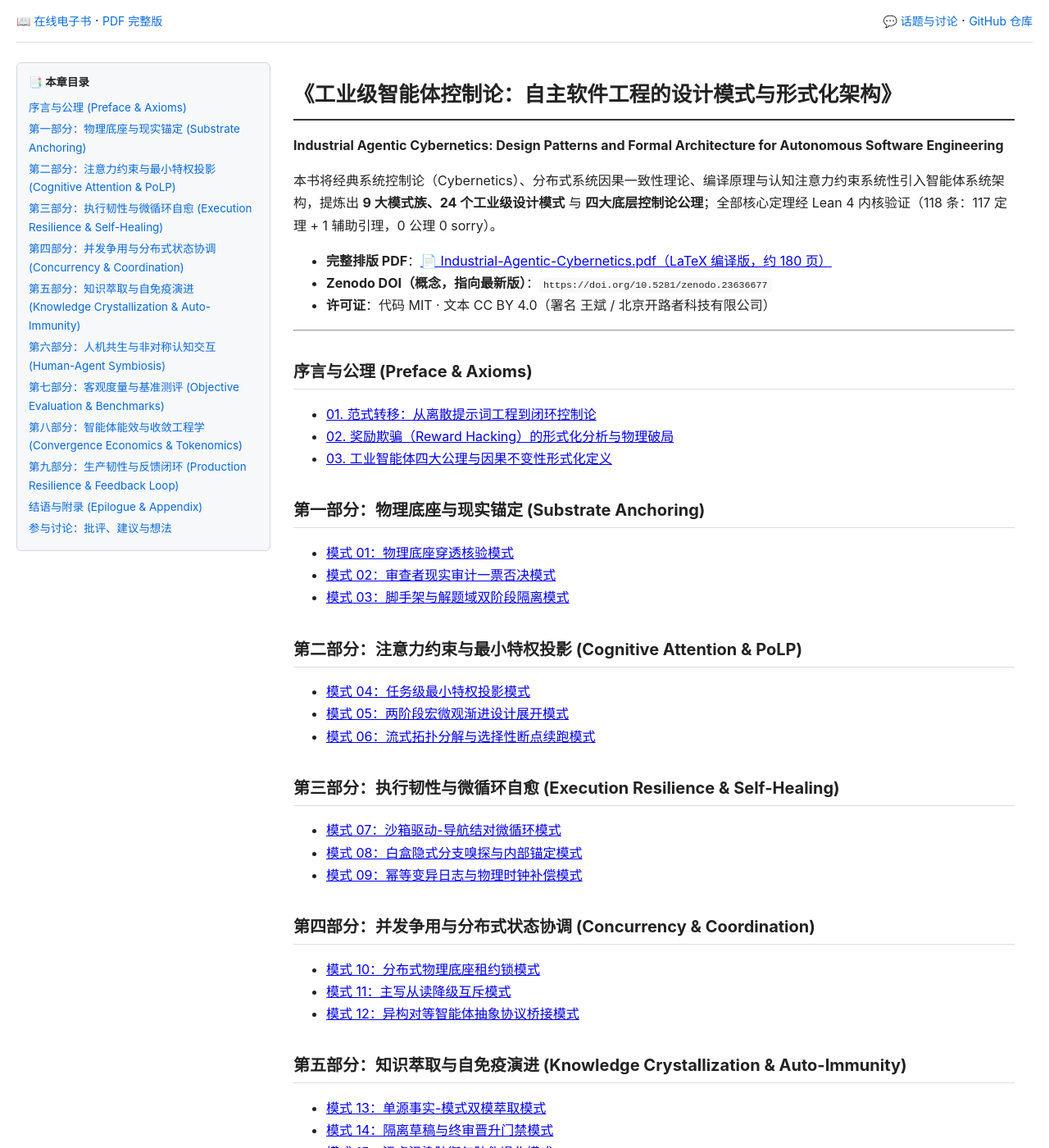
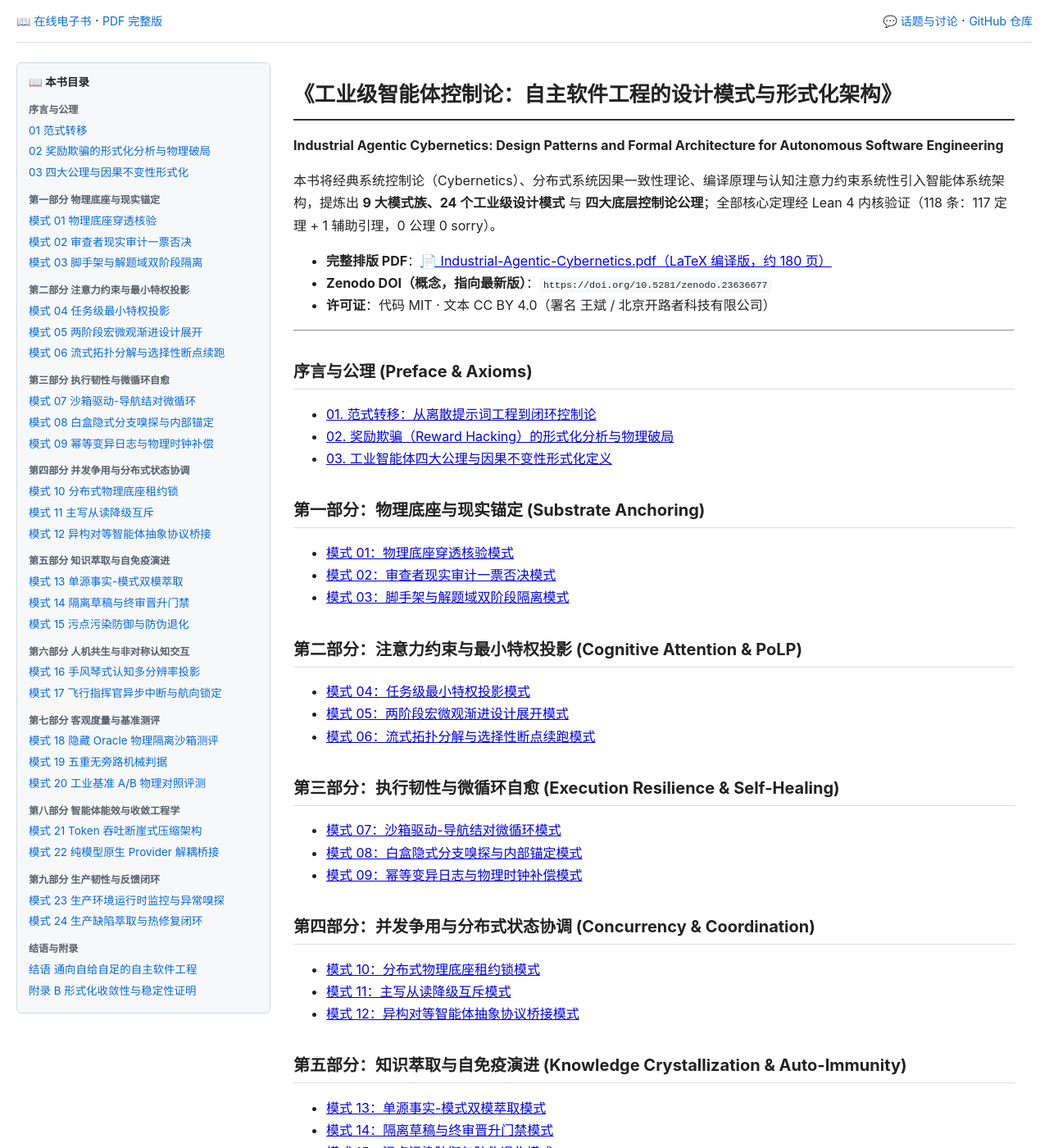
Before and after one commit to dpsnet/industrial-agentic-cybernetics, a Jekyll site: the page built from docs/index.md, in a window 1280 px wide and 1400 px high. Shown: the whole window at 82% size. Built offline with Jekyll 4.4.1, drawn with Linux system fonts in a browser that asks for light colours.

Commit message:
侧边目录升级为整本书目录树（序言+9部分24模式+结语附录，细到章节），当前章高亮并展开小节（细到h5）

```diff
--- a/docs/_layouts/default.html
+++ b/docs/_layouts/default.html
@@ -26,37 +26,95 @@ window.addEventListener('load', function () {
 window.addEventListener('load', function () {
   var main = document.querySelector('main');
   var side = document.getElementById('toc-side');
-  if (!main || !side) return;
+  if (!side) return;
+  function esc(s) { return s.replace(/&/g, '&amp;').replace(/</g, '&lt;').replace(/>/g, '&gt;'); }
+  var BASE = '{{ site.baseurl }}';
+  var BOOK = [
+    { part: '序言与公理', chapters: [
+      { t: '01 范式转移', u: 'preface/01-paradigm-shift.html' },
+      { t: '02 奖励欺骗的形式化分析与物理破局', u: 'preface/02-compliance-theater.html' },
+      { t: '03 四大公理与因果不变性形式化', u: 'preface/03-axioms-and-invariance.html' } ] },
+    { part: '第一部分 物理底座与现实锚定', chapters: [
+      { t: '模式 01 物理底座穿透核验', u: 'part1-substrate-anchoring/pattern-01-substrate-penetration.html' },
+      { t: '模式 02 审查者现实审计一票否决', u: 'part1-substrate-anchoring/pattern-02-reality-audit-veto.html' },
+      { t: '模式 03 脚手架与解题域双阶段隔离', u: 'part1-substrate-anchoring/pattern-03-two-phase-mandate.html' } ] },
+    { part: '第二部分 注意力约束与最小特权投影', chapters: [
+      { t: '模式 04 任务级最小特权投影', u: 'part2-cognitive-attention/pattern-04-task-level-polp.html' },
+      { t: '模式 05 两阶段宏微观渐进设计展开', u: 'part2-cognitive-attention/pattern-05-macro-micro-elaboration.html' },
+      { t: '模式 06 流式拓扑分解与选择性断点续跑', u: 'part2-cognitive-attention/pattern-06-streaming-decomposition.html' } ] },
+    { part: '第三部分 执行韧性与微循环自愈', chapters: [
+      { t: '模式 07 沙箱驱动-导航结对微循环', u: 'part3-execution-resilience/pattern-07-driver-navigator-pairing.html' },
+      { t: '模式 08 白盒隐式分支嗅探与内部锚定', u: 'part3-execution-resilience/pattern-08-implicit-branch-sniffing.html' },
+      { t: '模式 09 幂等变异日志与物理时钟补偿', u: 'part3-execution-resilience/pattern-09-idempotent-journal-mtime.html' } ] },
+    { part: '第四部分 并发争用与分布式状态协调', chapters: [
+      { t: '模式 10 分布式物理底座租约锁', u: 'part4-concurrency-coordination/pattern-10-substrate-lease-lock.html' },
+      { t: '模式 11 主写从读降级互斥', u: 'part4-concurrency-coordination/pattern-11-primary-writer-replica-reader.html' },
+      { t: '模式 12 异构对等智能体抽象协议桥接', u: 'part4-concurrency-coordination/pattern-12-peer-agent-protocol-bridge.html' } ] },
+    { part: '第五部分 知识萃取与自免疫演进', chapters: [
+      { t: '模式 13 单源事实-模式双模萃取', u: 'part5-crystallization-immunity/pattern-13-dual-mode-crystallization.html' },
+      { t: '模式 14 隔离草稿与终审晋升门禁', u: 'part5-crystallization-immunity/pattern-14-quarantine-promotion-gate.html' },
+      { t: '模式 15 污点污染防御与防伪退化', u: 'part5-crystallization-immunity/pattern-15-tainted-pattern-rejection.html' } ] },
+    { part: '第六部分 人机共生与非对称认知交互', chapters: [
+      { t: '模式 16 手风琴式认知多分辨率投影', u: 'part6-human-agent-symbiosis/pattern-16-accordion-projection.html' },
+      { t: '模式 17 飞行指挥官异步中断与航向锁定', u: 'part6-human-agent-symbiosis/pattern-17-flight-director-interrupt.html' } ] },
+    { part: '第七部分 客观度量与基准测评', chapters: [
+      { t: '模式 18 隐藏 Oracle 物理隔离沙箱测评', u: 'part7-objective-evaluation/pattern-18-hidden-oracle-sandbox.html' },
+      { t: '模式 19 五重无旁路机械判据', u: 'part7-objective-evaluation/pattern-19-five-fold-mechanical-evaluator.html' },
+      { t: '模式 20 工业基准 A/B 物理对照评测', u: 'part7-objective-evaluation/pattern-20-substrate-ab-benchmark.html' } ] },
+    { part: '第八部分 智能体能效与收敛工程学', chapters: [
+      { t: '模式 21 Token 吞吐断崖式压缩架构', u: 'part8-convergence-economics/pattern-21-token-compression-architecture.html' },
+      { t: '模式 22 纯模型原生 Provider 解耦桥接', u: 'part8-convergence-economics/pattern-22-native-provider-bridge.html' } ] },
+    { part: '第九部分 生产韧性与反馈闭环', chapters: [
+      { t: '模式 23 生产环境运行时监控与异常嗅探', u: 'part9-production-resilience/pattern-23-production-runtime-anomaly-sniffing.html' },
+      { t: '模式 24 生产缺陷萃取与热修复闭环', u: 'part9-production-resilience/pattern-24-production-defect-crystallization-hotfix-loop.html' } ] },
+    { part: '结语与附录', chapters: [
+      { t: '结语 通向自给自足的自主软件工程', u: 'epilogue/towards-autonomous-cybernetics.html' },
+      { t: '附录 B 形式化收敛性与稳定性证明', u: 'appendix-formal-proofs.html' } ] }
+  ];
+  var path = location.pathname;
+  var html = '<nav class="toc-nav"><div class="toc-title">📖 本书目录</div><ul>';
+  BOOK.forEach(function (sec) {
+    html += '<li class="part">' + esc(sec.part) + '</li>';
+    html += '<ul class="part-list">';
+    sec.chapters.forEach(function (ch) {
+      var url = BASE + '/' + ch.u;
+      var active = (path === url || path.endsWith('/' + ch.u));
+      html += '<li' + (active ? ' class="active"' : '') + '><a href="' + url + '"' + (active ? ' class="active"' : '') + '>' + esc(ch.t) + '</a>';
+      if (active && main) {
         var hs = main.querySelectorAll('h2, h3, h4, h5');
-  if (hs.length === 0) return;
-  function esc(s) { return s.replace(/&/g, '&amp;').replace(/</g, '&lt;').replace(/>/g, '&gt;'); }
+        if (hs.length > 0) {
           var items = [];
           hs.forEach(function (h, i) {
             if (!h.id) h.id = 'sec-' + i;
             items.push({ level: parseInt(h.tagName.charAt(1), 10), id: h.id, text: h.textContent.trim() });
           });
-  var html = '<nav class="toc-nav"><div class="toc-title">📑 本章目录</div><ul>';
+          var sub = '<ul class="sec">';
           var stack = [];
           items.forEach(function (it) {
             while (stack.length && stack[stack.length - 1].level >= it.level) {
-      if (stack[stack.length - 1].hasUl) html += '</ul>';
-      html += '</li>';
+              if (stack[stack.length - 1].hasUl) sub += '</ul>';
+              sub += '</li>';
               stack.pop();
             }
             if (stack.length && stack[stack.length - 1].level < it.level) {
-      if (!stack[stack.length - 1].hasUl) {
-        html += '<ul>';
-        stack[stack.length - 1].hasUl = true;
+              if (!stack[stack.length - 1].hasUl) { sub += '<ul>'; stack[stack.length - 1].hasUl = true; }
             }
-    }
-    html += '<li><a href="#' + it.id + '">' + esc(it.text) + '</a>';
+            sub += '<li><a href="#' + it.id + '">' + esc(it.text) + '</a>';
             stack.push({ level: it.level, hasUl: false });
           });
           while (stack.length) {
-    if (stack[stack.length - 1].hasUl) html += '</ul>';
-    html += '</li>';
+            if (stack[stack.length - 1].hasUl) sub += '</ul>';
+            sub += '</li>';
             stack.pop();
           }
+          sub += '</ul>';
+          html += sub;
+        }
+      }
+      html += '</li>';
+    });
+    html += '</ul>';
+  });
   html += '</ul></nav>';
   side.innerHTML = html;
 });
@@ -77,8 +135,16 @@ window.addEventListener('load', function () {
   .toc-nav ul { list-style: none; margin: 0; padding-left: 0; }
   .toc-nav ul ul { padding-left: 13px; }
   .toc-nav li { margin: 3px 0; }
+  .toc-nav li.part { list-style: none; color: #57606a; font-weight: 600;
+                     font-size: 0.9em; margin: 12px 0 2px; }
+  .toc-nav ul.part-list { padding-left: 0; }
   .toc-nav a { color: #0969da; text-decoration: none; }
   .toc-nav a:hover { text-decoration: underline; }
+  .toc-nav a.active { background: #ddf4ff; font-weight: 600; display: block;
+                      padding: 1px 4px; border-radius: 4px; }
+  .toc-nav ul.sec { border-left: 2px solid #d0d7de; margin-left: 4px;
+                    padding-left: 8px; margin-top: 4px; }
+  .toc-nav ul.sec ul { padding-left: 10px; }
   main { flex: 1; min-width: 0; max-width: 880px; }
   h1 { font-size: 1.6em; border-bottom: 2px solid #333; padding-bottom: 8px; }
   h2 { font-size: 1.25em; margin-top: 1.6em; border-bottom: 1px solid #ddd; padding-bottom: 4px; }
```
Lines whose indentation alone changed are shown as unchanged.
